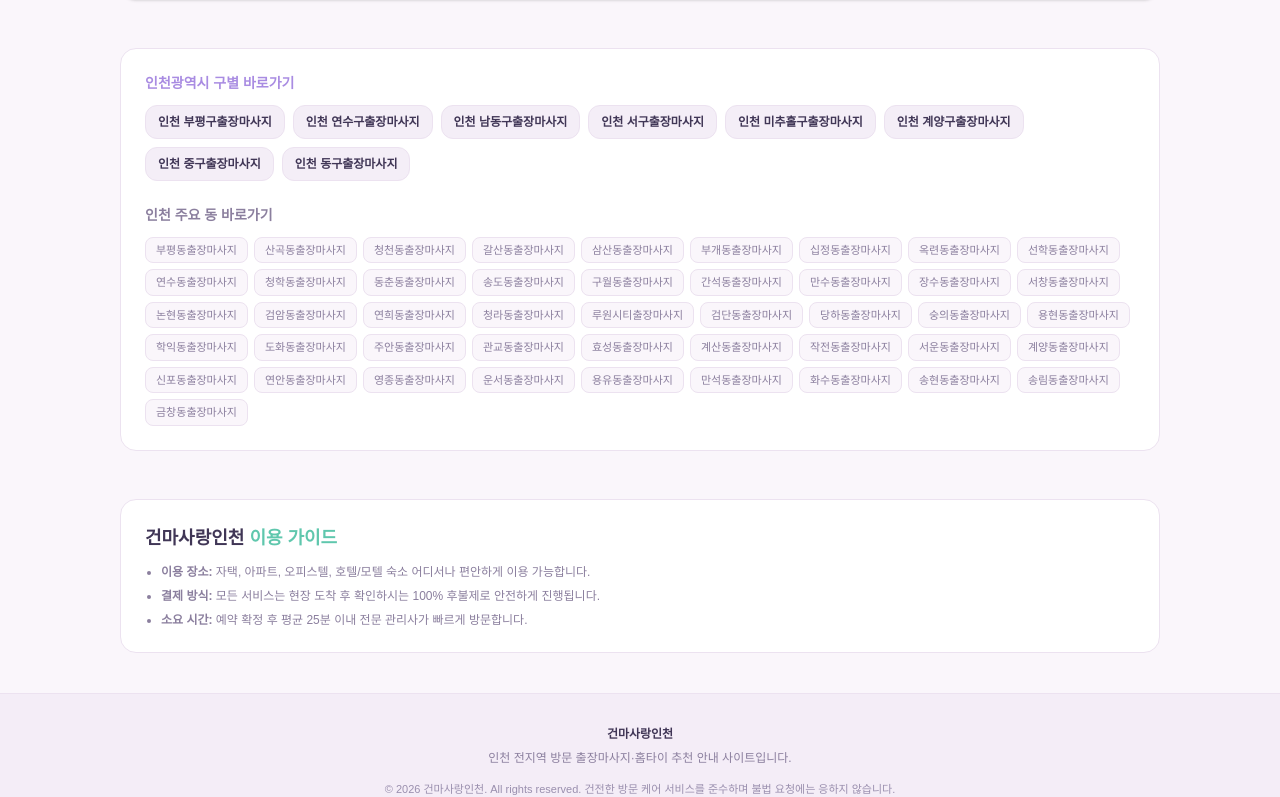
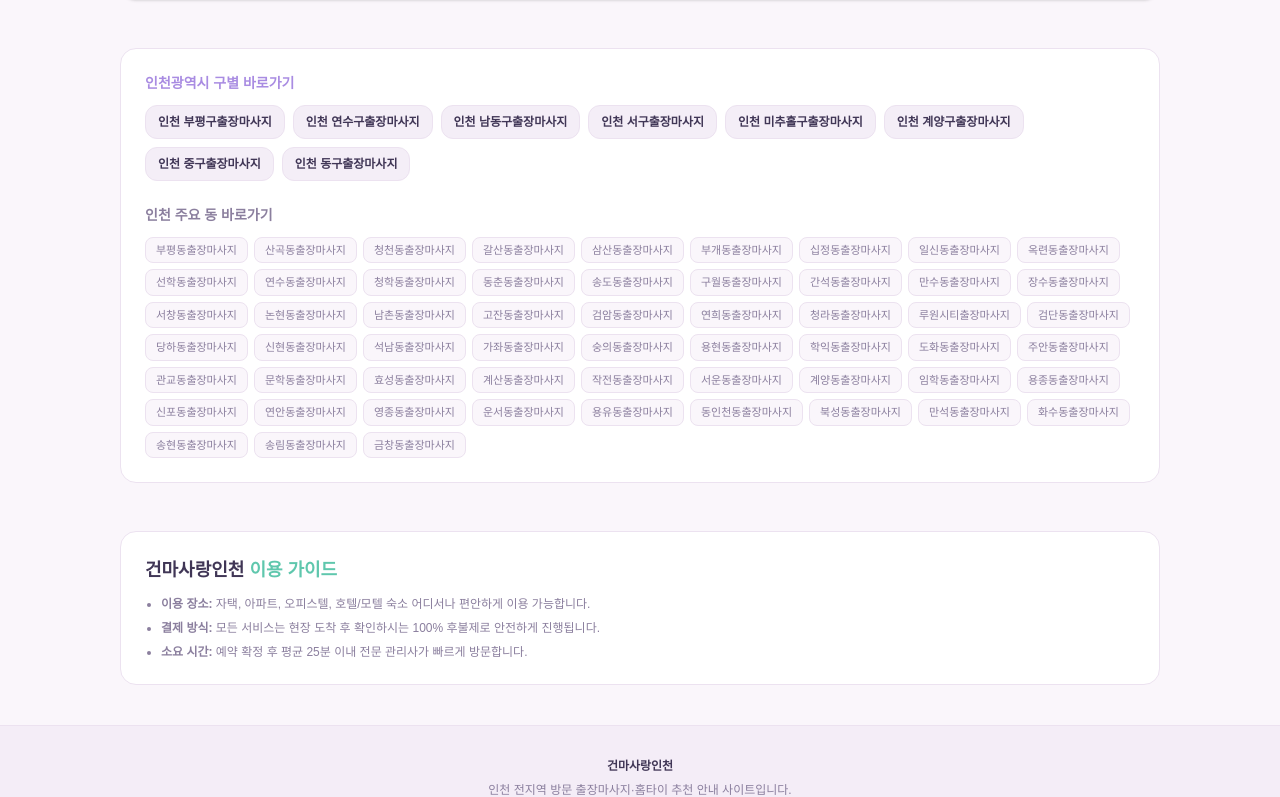
Before and after one commit to gunma1004/gunma-incheon, a Next.js app: page / in a window 1280 px wide. Shown: the part 2000-2797 px from the top of the page. Built offline with nearby package versions, Linux system fonts and the light colour scheme.

Commit message:
refactor: 안전한 네이버 크롤링 링크 구조 및 인천 도메인 주소 적용

```diff
--- a/src/app/layout.js
+++ b/src/app/layout.js
@@ -1,7 +1,7 @@
 import "./globals.css";
 
 export const metadata = {
-  metadataBase: new URL("https://gunmalove-gyeonggi.shop"), // 실사용 도메인 주소로 변경 가능
+  metadataBase: new URL("https://gunma-incheon.netlify.app"), // ⭐️ 인천 전용 도메인 주소로 변경
   title: "건마사랑인천 | 24시 인천출장마사지 · 인천홈타이 No.1",
   description: "인천 전지역 25분 내 방문! 부평, 연수구, 송도, 청라, 남동구 등 24시 출장마사지, 홈타이, 스웨디시 전문 추천.",
   alternates: {
@@ -10,14 +10,13 @@ export const metadata = {
   openGraph: {
     title: "건마사랑인천 | 24시 인천출장마사지",
     description: "인천 전지역 25분 방문! 100% 후불제 안심이용 프리미엄 출장케어.",
-    url: "https://gunmalove-gyeonggi.shop",
+    url: "https://gunma-incheon.netlify.app",
     siteName: "건마사랑인천",
     locale: "ko_KR",
     type: "website",
   },
   verification: {
     other: {
-      // ⭐️ 네이버 서치어드바이저에서 발급받은 실제 고유 코드값을 입력하세요
       'naver-site-verification': '네이버_발급_코드값',
     },
   },
--- a/src/app/page.js
+++ b/src/app/page.js
@@ -66,41 +66,19 @@ const shops = [
 
 // ⭐️ 인천광역시 8개 주요 구 및 동 데이터
 const incheonGus = {
-  bupyeong: { name: '부평구', dongs: ['부평동', '산곡동', '청천동', '갈산동', '삼산동', '부개동', '십정동'] },
+  bupyeong: { name: '부평구', dongs: ['부평동', '산곡동', '청천동', '갈산동', '삼산동', '부개동', '십정동', '일신동'] },
   yeonsu: { name: '연수구', dongs: ['옥련동', '선학동', '연수동', '청학동', '동춘동', '송도동'] },
-  namdong: { name: '남동구', dongs: ['구월동', '간석동', '만수동', '장수동', '서창동', '논현동'] },
-  seogu: { name: '서구', dongs: ['검암동', '연희동', '청라동', '루원시티', '검단동', '당하동'] },
-  michuhol: { name: '미추홀구', dongs: ['숭의동', '용현동', '학익동', '도화동', '주안동', '관교동'] },
-  gyeyang: { name: '계양구', dongs: ['효성동', '계산동', '작전동', '서운동', '계양동'] },
-  junggu: { name: '중구', dongs: ['신포동', '연안동', '영종동', '운서동', '용유동'] },
+  namdong: { name: '남동구', dongs: ['구월동', '간석동', '만수동', '장수동', '서창동', '논현동', '남촌동', '고잔동'] },
+  seogu: { name: '서구', dongs: ['검암동', '연희동', '청라동', '루원시티', '검단동', '당하동', '신현동', '석남동', '가좌동'] },
+  michuhol: { name: '미추홀구', dongs: ['숭의동', '용현동', '학익동', '도화동', '주안동', '관교동', '문학동'] },
+  gyeyang: { name: '계양구', dongs: ['효성동', '계산동', '작전동', '서운동', '계양동', '임학동', '용종동'] },
+  junggu: { name: '중구', dongs: ['신포동', '연안동', '영종동', '운서동', '용유동', '동인천동', '북성동'] },
   donggu: { name: '동구', dongs: ['만석동', '화수동', '송현동', '송림동', '금창동'] }
 };
 
 export default function IncheonMainPage() {
   return (
     <div className="bg-[#faf6fb] text-[#403656] min-h-screen flex flex-col font-sans antialiased">
-      {/* ⭐️ 네이버 로봇(Yeti) 전용 우회/회피 숨김 키워드 수집 노드 */}
-      <div className="sr-only" aria-hidden="true">
-        <ul>
-          {Object.entries(incheonGus).map(([key, data]) => (
-            <li key={key}>
-              <a href={`/${key}`}>
-                <strong>인천광역시 {data.name}출장마사지</strong>
-              </a>
-              <ul>
-                {data.dongs.map((dong) => (
-                  <li key={dong}>
-                    <a href={`/${key}`}>
-                      <strong>인천 {data.name} {dong}출장마사지</strong>
-                    </a>
-                  </li>
-                ))}
-              </ul>
-            </li>
-          ))}
-        </ul>
-      </div>
-
       {/* 상단 띠 배너 */}
       <div className="bg-gradient-to-r from-[#f4edf7] to-[#f7eef3] border-b border-[#ece2f0] text-xs text-[#8b7f9e] py-2 px-4">
         <div className="max-w-[1080px] mx-auto flex justify-between items-center flex-wrap gap-2">
@@ -162,7 +140,7 @@ export default function IncheonMainPage() {
         </div>
       </section>
 
-      {/* ⭐️ 추천 제휴 업체 5개 목록 (전화/문자 연동) */}
+      {/* 추천 제휴 업체 5개 목록 */}
       <main className="max-w-[1080px] mx-auto px-5 py-10 w-full flex-1">
         <h2 className="text-2xl font-bold mb-2">건마사랑인천 <span className="text-[#5fc7ad]">추천 제휴업체</span></h2>
         <p className="text-xs text-[#8b7f9e] mb-6">원하시는 업체의 코스를 확인 후 전화/문자로 편리하게 예약하세요.</p>
@@ -211,7 +189,7 @@ export default function IncheonMainPage() {
           ))}
         </div>
 
-        {/* 인천 구별 바로가기 */}
+        {/* ⭐️ [핵심 변경 영역] 네이버 봇이 자연스럽게 링크를 타고 크롤링하도록 화면 노출 링크화 */}
         <section className="bg-white border border-[#ece2f0] rounded-2xl p-6 mt-12">
           <h3 className="text-sm font-bold text-[#a98ce2] mb-3">인천광역시 구별 바로가기</h3>
           <div className="flex flex-wrap gap-2 mb-6">
@@ -228,11 +206,17 @@ export default function IncheonMainPage() {
 
           <h3 className="text-sm font-bold text-[#8b7f9e] mb-3">인천 주요 동 바로가기</h3>
           <div className="flex flex-wrap gap-1.5">
-            {Object.values(incheonGus).flatMap(g => g.dongs).map((dong) => (
-              <span key={dong} className="text-[11px] px-2.5 py-1 bg-[#faf6fb] text-[#8b7f9e] rounded-lg border border-[#ece2f0]">
-                {dong}출장마사지
-              </span>
-            ))}
+            {Object.entries(incheonGus).flatMap(([guKey, guData]) =>
+              guData.dongs.map((dong) => (
+                <a
+                  key={`${guKey}-${dong}`}
+                  href={`/${guKey}/${encodeURIComponent(dong)}`}
+                  className="text-[11px] px-2.5 py-1 bg-[#faf6fb] text-[#8b7f9e] rounded-lg border border-[#ece2f0] hover:border-[#a98ce2] hover:text-[#a98ce2] transition-all"
+                >
+                  {dong}출장마사지
+                </a>
+              ))
+            )}
           </div>
         </section>
 
--- a/src/app/sitemap.js
+++ b/src/app/sitemap.js
@@ -1,5 +1,5 @@
 export default function sitemap() {
-  const baseUrl = 'https://gunmalove-gyeonggi.shop'; // (실제 사용 배포 도메인)
+  const baseUrl = 'https://gunma-incheon.netlify.app'; // ⭐️ 인천 전용 도메인 주소로 변경
 
   const incheonGus = [
     'bupyeong', 'yeonsu', 'namdong', 'seogu',
```
